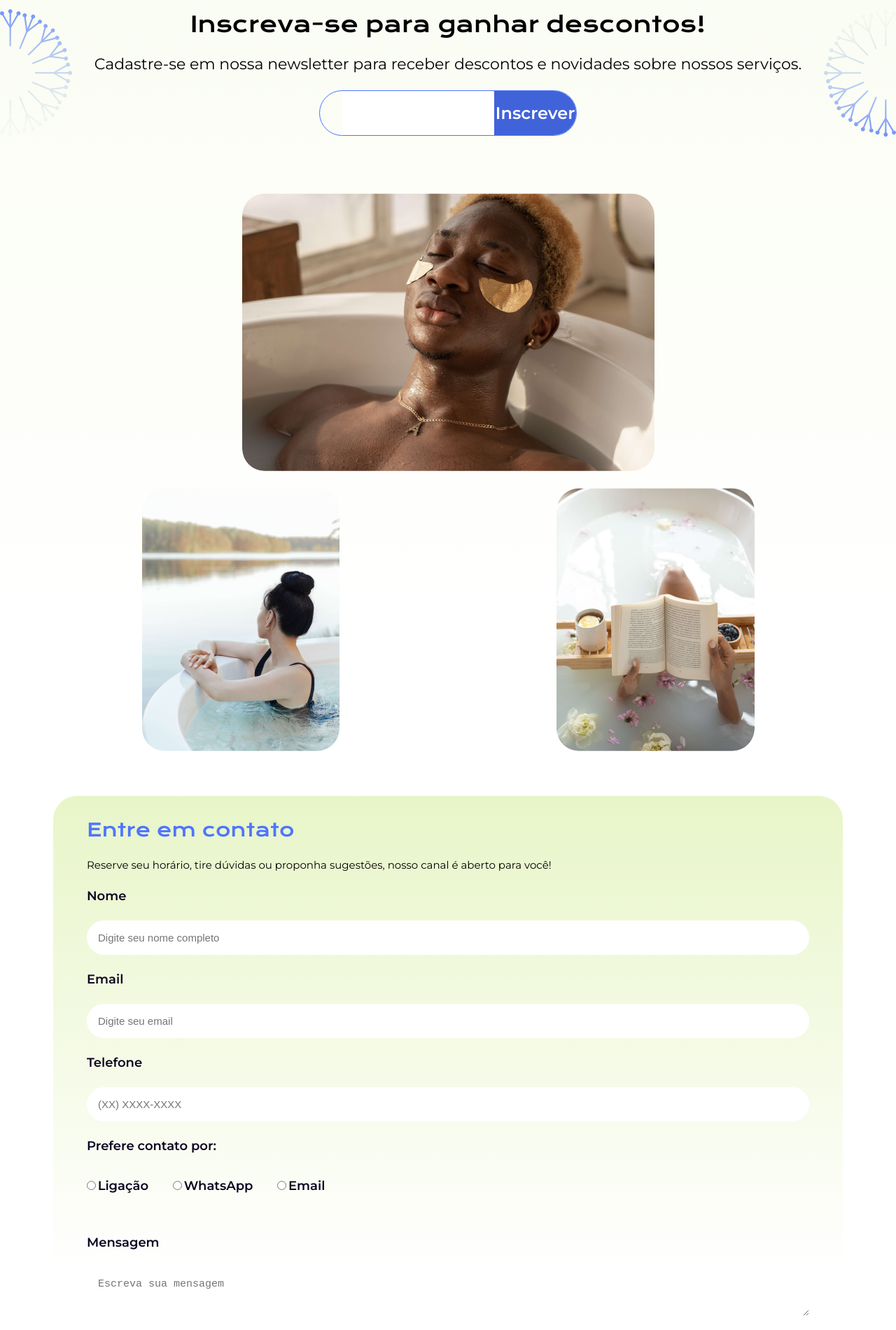
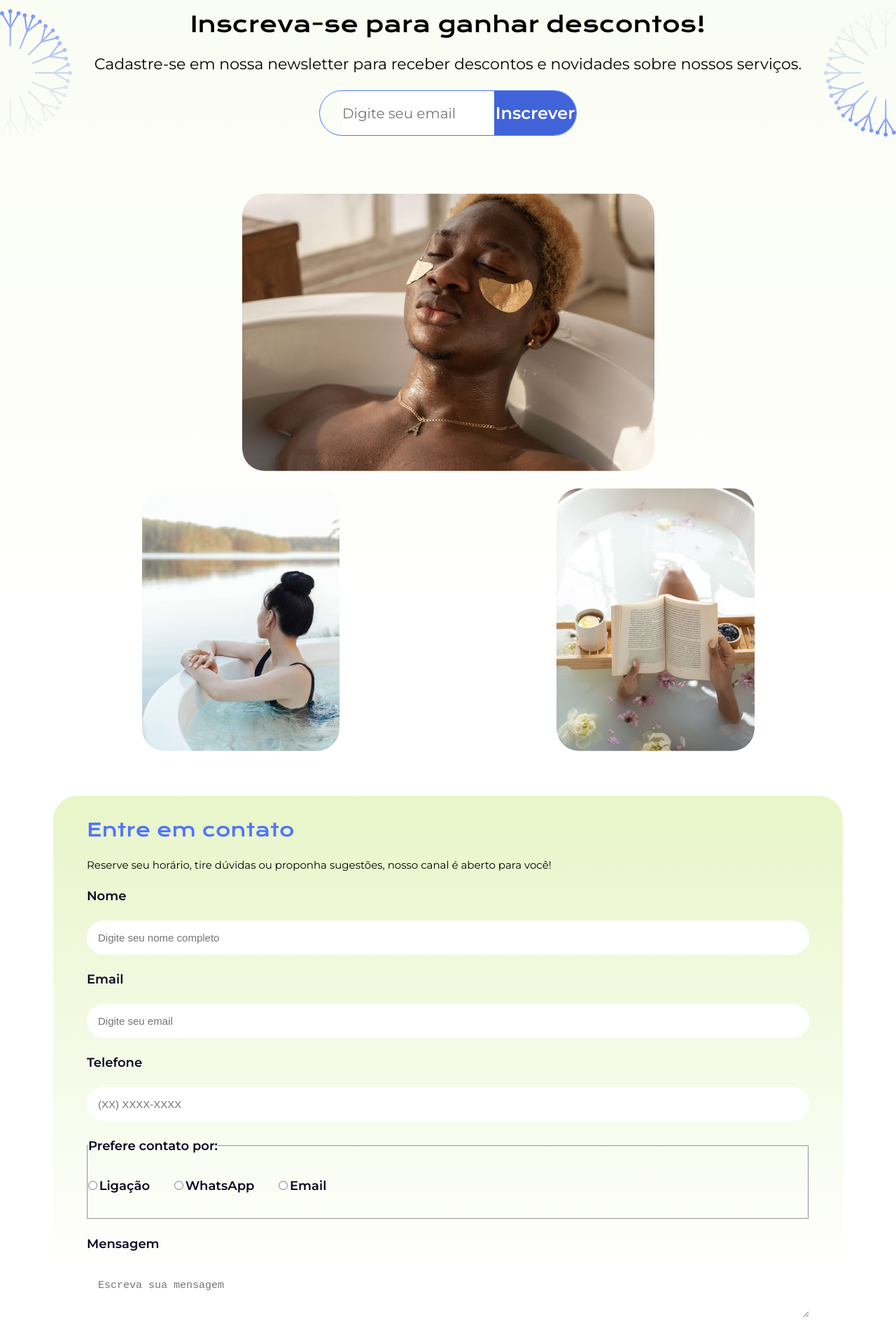
Before and after one commit to GreiceQuele/Acessibilidade-no-HTML, a plain HTML site: page index.html in a window 1280 px wide. Shown: the part 3740-5640 px from the top of the page at 70% size. Drawn offline with nearby package versions, Linux system fonts and the light colour scheme; files whose address does not match are found by name.

Commit message:
Aula sobre  tags semanticas como <form> referente a formulários e trabalhando em conjunto com a tag < fieldset> e <legend>, o uso do atributo required para obrigar o preenchimento de dados importantes de um formulário. Outra importante é o atributo maxlength que determina o máximo de caracteres a serem inseridos

```diff
--- a/index.html
+++ b/index.html
@@ -106,10 +106,10 @@
                 <h4 class="container__incricao--form-titulo">Inscreva-se para ganhar descontos!</h4>
                 <p class="container__incricao--form-texto">Cadastre-se em nossa <span lang="en">newsletter</span> para receber descontos e
                     novidades sobre nossos serviços.</p>
-                <div class="container__incricao--form-input">
-                    <input id="inscricao" type="email">
-                    <button>Inscrever</button>
-                </div>
+                <form class="container__incricao--form-input">
+                    <input placeholder="Digite seu email" id="inscricao" type="email" name="email">
+                    <button type="submit">Inscrever</button>
+                </form>
             </div>
             <img class="container__incricao--mobile" src="./assets/mandala-inferior-mobile.svg" alt="">
             <img class="container__incricao--tablet" src="./assets/mandala-direita-tablet.svg" alt="">
@@ -122,7 +122,7 @@
                 <img src="./assets/contato-img-3.png"
                     alt="Mulher em uma banheira com pétalas de rosa, com apenas mãos e pernas aparentes, segurando um livro e com uma bandeija com uvas e chá.">
             </div>
-            <div action="." class="container__contato--form">
+            <form action="." class="container__contato--form">
                 <div class="container__contato--form-conteudo">
                     <h5 class="container__contato--form-conteudo-titulo">Entre em contato</h5>
                     <p class="container__contato--form-conteudo-texto">Reserve seu horário, tire dúvidas ou proponha
@@ -132,13 +132,13 @@
                 </div>
                 <div class="container__contato--inputs">
                     <label for="nome">Nome</label>
-                    <input type="text" placeholder="Digite seu nome completo" id="nome" name="nome">
+                    <input type="text" placeholder="Digite seu nome completo" id="nome" name="nome" required>
                     <label for="email">Email</label>
-                    <input type="email" placeholder="Digite seu email" id="email" name="email">
+                    <input type="email" placeholder="Digite seu email" id="email" name="email" required>
                     <label for="telefone">Telefone</label>
-                    <input type="text" placeholder="(XX) XXXX-XXXX" id="telefone" name="telefone">
-                    <div>
-                        <p class="container__contato--inputs--titulo">Prefere contato por:</p>
+                    <input type="text" placeholder="(XX) XXXX-XXXX" id="telefone" name="telefone" required>
+                    <fieldset>
+                        <legend class="container__contato--inputs--titulo">Prefere contato por:</legend>
                         <div class="container__contato--inputs--div">
                             <div>
                                 <input type="radio" id="ligacao" name="ligacao">
@@ -153,12 +153,12 @@
                                 <label for="email-contato">Email</label>
                             </div>
                         </div>
-                    </div>
+                    </fieldset>
                     <label for="mensagem">Mensagem</label>
-                    <textarea type="text" placeholder="Escreva sua mensagem" id="mensagem" name="mensagem"></textarea>
+                    <textarea type="text" placeholder="Escreva sua mensagem" maxlength="600" id="mensagem" name="mensagem"></textarea>
                 </div>
                 <button>Enviar</button>
-            </div>
+            </form>
         </section>
     </main>
 
```
